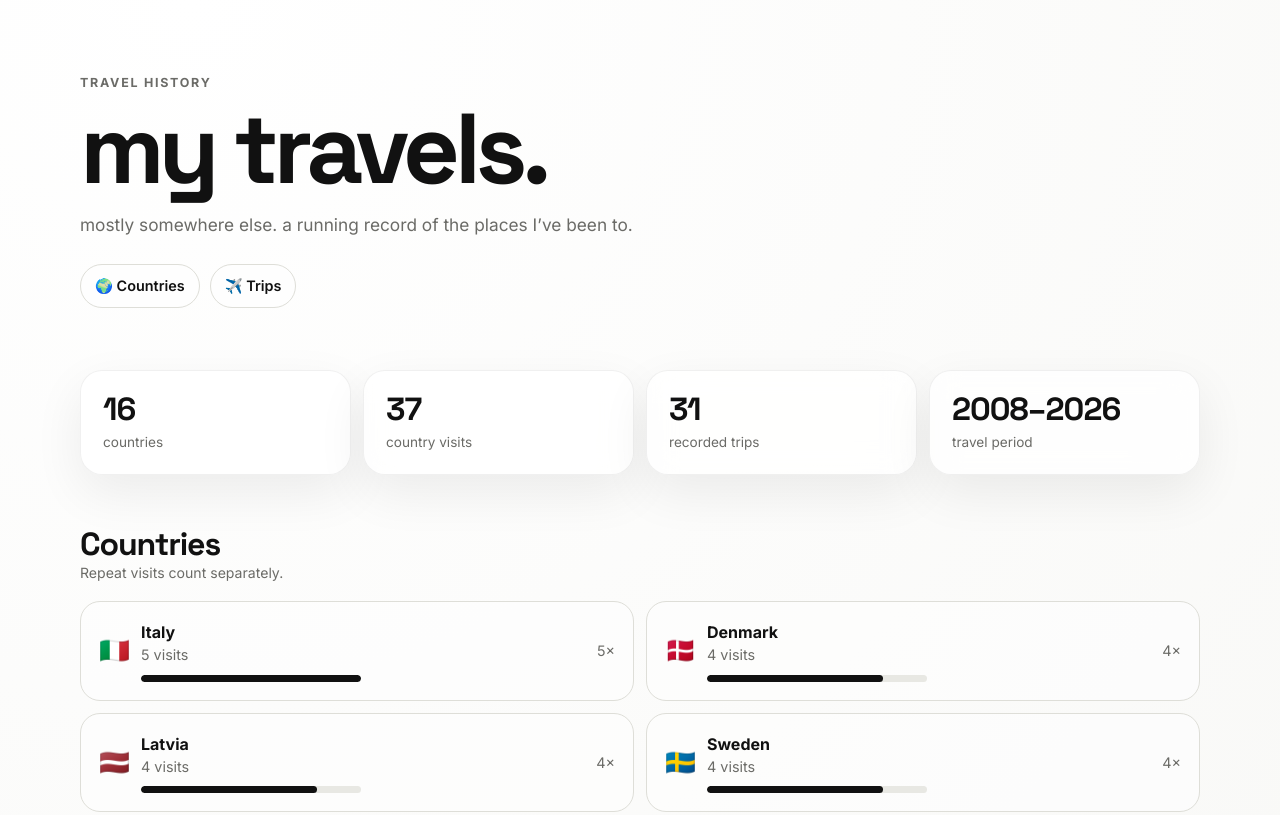
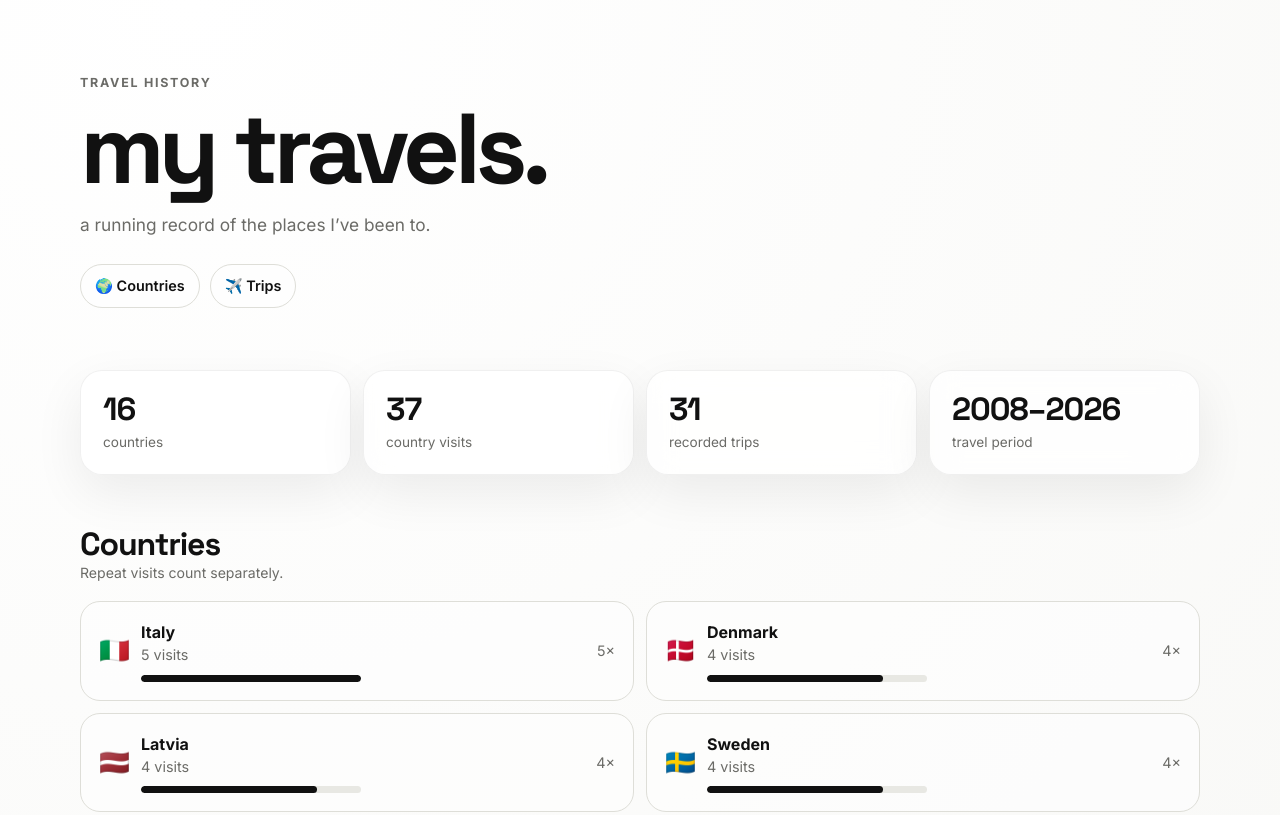
Before and after one commit to pashak8/travel, a plain HTML site: page index.html in a window 1280 px wide. Shown: the top 815 px of the page. Drawn offline with Linux system fonts and the light colour scheme.

Commit message:
Update meta description and intro paragraph

```diff
--- a/index.html
+++ b/index.html
@@ -3,7 +3,7 @@
 <head>
   <meta charset="utf-8" />
   <meta name="viewport" content="width=device-width, initial-scale=1" />
-  <meta name="description" content="Pavel Kazimirov — travel history and visited countries." />
+  <meta name="description" content="my travel history and visited countries." />
   <title>Pavel — Travel History</title>
   <link rel="preconnect" href="https://fonts.googleapis.com">
   <link rel="preconnect" href="https://fonts.gstatic.com" crossorigin>
@@ -58,7 +58,7 @@
     <header>
       <div class="eyebrow">Travel history</div>
       <h1>my travels.</h1>
-      <p class="intro">mostly somewhere else. a running record of the places I’ve been to.</p>
+      <p class="intro">a running record of the places I’ve been to.</p>
       <div class="links">
         <a class="pill" href="#countries">🌍 Countries</a>
         <a class="pill" href="#timeline">✈️ Trips</a>
```
